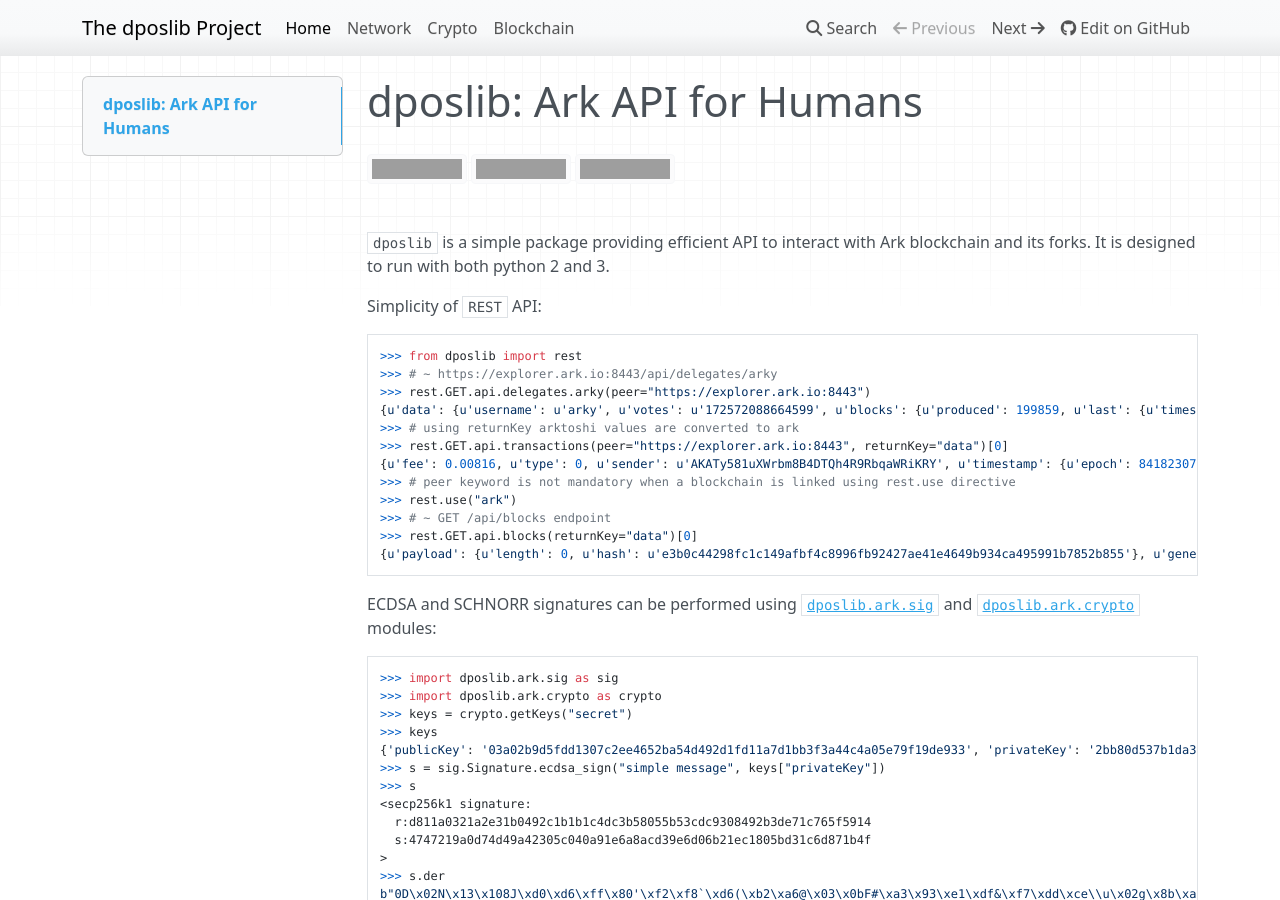
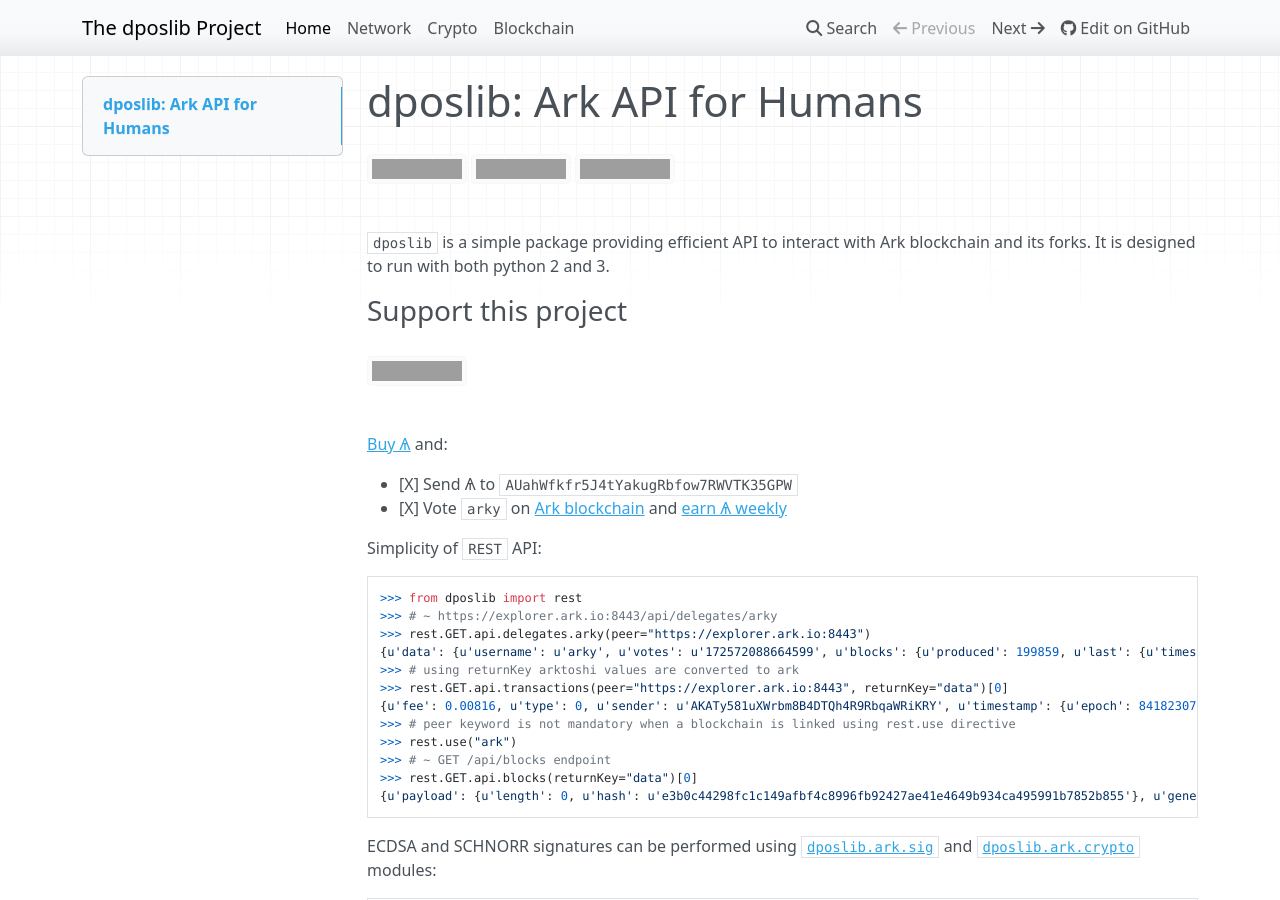
Before and after one commit to Moustikitos/dpos, an MkDocs documentation site: the page built from docs/index.md, in a window 1280 px wide and 900 px high. Built offline with MkDocs 1.6.1, drawn with Linux system fonts in a browser that asks for light colours; nearby versions of some CDN libraries; grey boxes are pictures that could not be loaded.

````diff
--- a/docs/index.md
+++ b/docs/index.md
@@ -5,6 +5,15 @@
 [![GitHub release](https://img.shields.io/github/tag/Moustikitos/dpos.svg)](https://GitHub.com/Moustikitos/dpos/tags)
 
 `dposlib` is a simple package providing efficient API to interact with Ark blockchain and its forks. It is designed to run with both python 2 and 3.
+
+### Support this project
+
+ [![Liberapay receiving](https://img.shields.io/liberapay/goal/Toons?logo=liberapay)](https://liberapay.com/Toons/donate)
+
+ [Buy &#1126;](https://bittrex.com/Account/Register?referralCode=NW5-DQO-QMT) and:
+
+   * [X] Send &#1126; to `AUahWfkfr5J4tYakugRbfow7RWVTK35GPW`
+   * [X] Vote `arky` on [Ark blockchain](https://explorer.ark.io) and [earn &#1126; weekly](http://arky-delegate.info/arky)
 
 Simplicity of `REST` API:
 ```python
````
Also changed, not shown: README.md (+2 -0 lines), index.md (+9 -0 lines).
